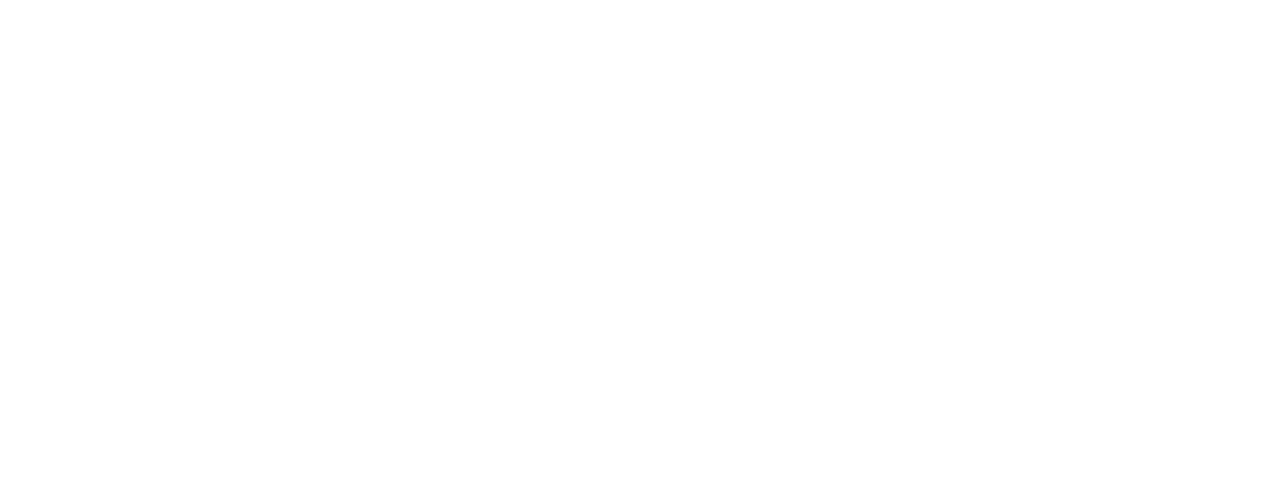
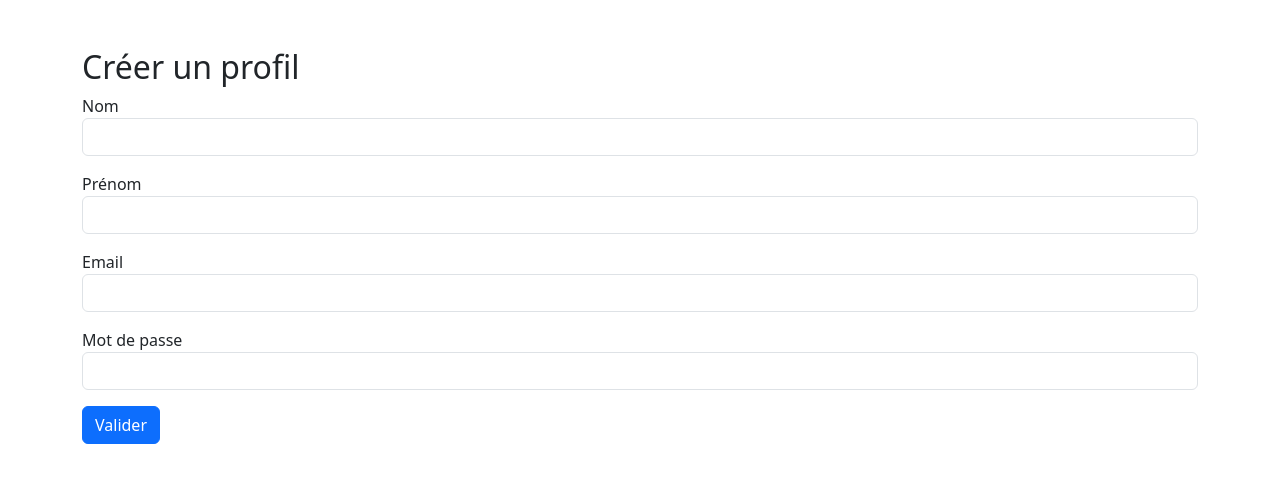
Before and after one commit to OUERDANENESRINE/SONATRACH, a React (Create React App) app: page /signup in a window 1280 px wide. Before the commit this address had no page. Shown: the top 482 px of the page. Built offline with nearby package versions, Linux system fonts and the light colour scheme.

Commit message:
la page signup & home

```diff
--- a/src/App.js
+++ b/src/App.js
@@ -1,23 +1,26 @@
 import { BrowserRouter as Router, Routes, Route } from "react-router-dom";
 import 'bootstrap/dist/css/bootstrap.min.css';
-
 import Home from "./pages/Home";
 import Login from "./pages/Login";
 import Admin from "./pages/Admin";
 import Stagiaire from "./pages/Stagiaire";
 import Encadreur from "./pages/Encadreur";
 import Stage from "./pages/Stage";
+import Signup from "./pages/Signup";
 
 function App() {
   return (
     <Router>
       <Routes>
         <Route path="/" element={<Home />} />
+        <Route path="/home" element={<Home />} />
         <Route path="/login" element={<Login />} />
         <Route path="/admin" element={<Admin />} />
         <Route path="/stagiaire" element={<Stagiaire />} />
         <Route path="/encadreur" element={<Encadreur />} />
         <Route path="/encadreur/stage/:id" element={<Stage />} />
+        <Route path="/signup" element={<Signup />} />
+
       </Routes>
     </Router>
   );
--- a/src/pages/Home.jsx
+++ b/src/pages/Home.jsx
@@ -1,5 +1,29 @@
+// src/pages/Home.jsx
+import { Link } from "react-router-dom";
+import logo from "../assets/logo.svg";
+
 function Home() {
-  return <h1>Bienvenue sur le site de gestion des stagiaires Sonatrach</h1>;
+  return (
+    <div className="container d-flex flex-column align-items-center justify-content-center min-vh-100 text-center">
+      <img src={logo} alt="Logo Sonatrach" style={{ width: "150px" }} className="mb-4" />
+
+      <h1 className="mb-3">Bienvenue sur la plateforme de gestion des stages</h1>
+      <p className="mb-4">
+        Cet espace est dédié aux stagiaires, encadreurs et administrateurs pour gérer
+        efficacement les informations relatives aux stages.
+      </p>
+
+      <div className="d-flex gap-3">
+        <Link to="/login" className="btn btn-primary px-4">
+          Se connecter
+        </Link>
+        <Link to="/signup" className="btn btn-outline-secondary px-4">
+  Créer un profil
+</Link>
+
+      </div>
+    </div>
+  );
 }
 
 export default Home;
--- /dev/null
+++ b/src/pages/Signup.jsx
@@ -0,0 +1,42 @@
+// src/pages/Signup.jsx
+import { useState } from "react";
+
+function Signup() {
+  const [nom, setNom] = useState("");
+  const [prenom, setPrenom] = useState("");
+  const [email, setEmail] = useState("");
+  const [motDePasse, setMotDePasse] = useState("");
+
+  const handleSubmit = (e) => {
+    e.preventDefault();
+    alert("Profil créé !");
+    // Ici tu pourrais enregistrer dans un backend ou localStorage
+  };
+
+  return (
+    <div className="container mt-5">
+      <h2>Créer un profil</h2>
+      <form onSubmit={handleSubmit}>
+        <div className="mb-3">
+          <label>Nom</label>
+          <input type="text" className="form-control" value={nom} onChange={(e) => setNom(e.target.value)} required />
+        </div>
+        <div className="mb-3">
+          <label>Prénom</label>
+          <input type="text" className="form-control" value={prenom} onChange={(e) => setPrenom(e.target.value)} required />
+        </div>
+        <div className="mb-3">
+          <label>Email</label>
+          <input type="email" className="form-control" value={email} onChange={(e) => setEmail(e.target.value)} required />
+        </div>
+        <div className="mb-3">
+          <label>Mot de passe</label>
+          <input type="password" className="form-control" value={motDePasse} onChange={(e) => setMotDePasse(e.target.value)} required />
+        </div>
+        <button type="submit" className="btn btn-primary">Valider</button>
+      </form>
+    </div>
+  );
+}
+
+export default Signup;
```
Also changed, not shown: src/assets/logo.svg (added), 1 other file (tests, documents, lock files or other folders).
